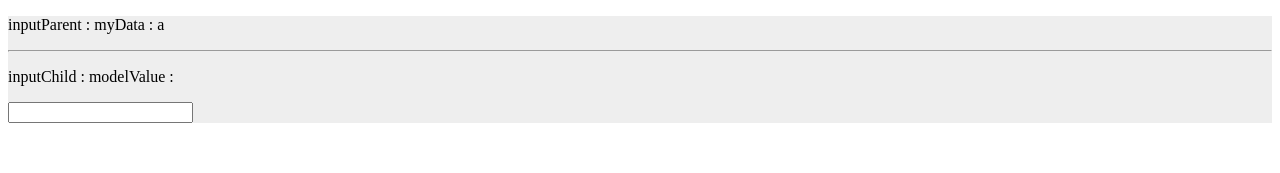
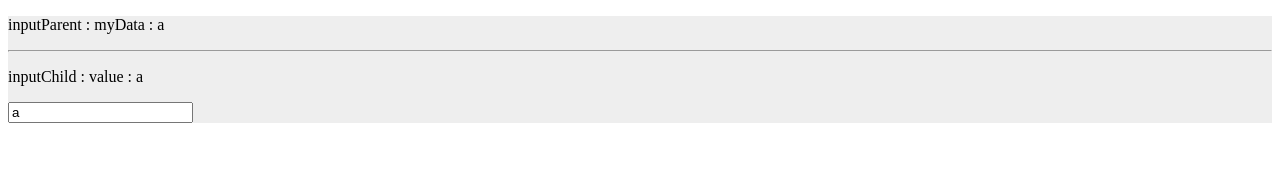
Before and after one commit to sowlru/vue2-test, a Vue app: page / in a window 1280 px wide. Shown: the top 173 px of the page. Built offline with nearby package versions, Linux system fonts and the light colour scheme.

Commit message:
Add input for child - parent

```diff
--- a/src/childParent/inputChild.vue
+++ b/src/childParent/inputChild.vue
@@ -1,18 +1,18 @@
 <template>
   <div class="cont">
     <hr />
-    <p>inputChild : modelValue : {{ modelValue }}</p>
-    <input type="text" :value="modelValue" @input="fn" />
+    <p>inputChild : value : {{ value }}</p>
+    <input type="text" :value="value" @input="fn" />
   </div>
 </template>
 <script>
 /* eslint-disable */
 export default {
-  props: ['modelValue'],
+  props: ["value"],
   methods: {
     fn(e) {
-      this.$emit('update:modelValue', e.target.value)
-    }
-  }
+      this.$emit("input", e.target.value)
+    },
+  },
 }
 </script>
```
